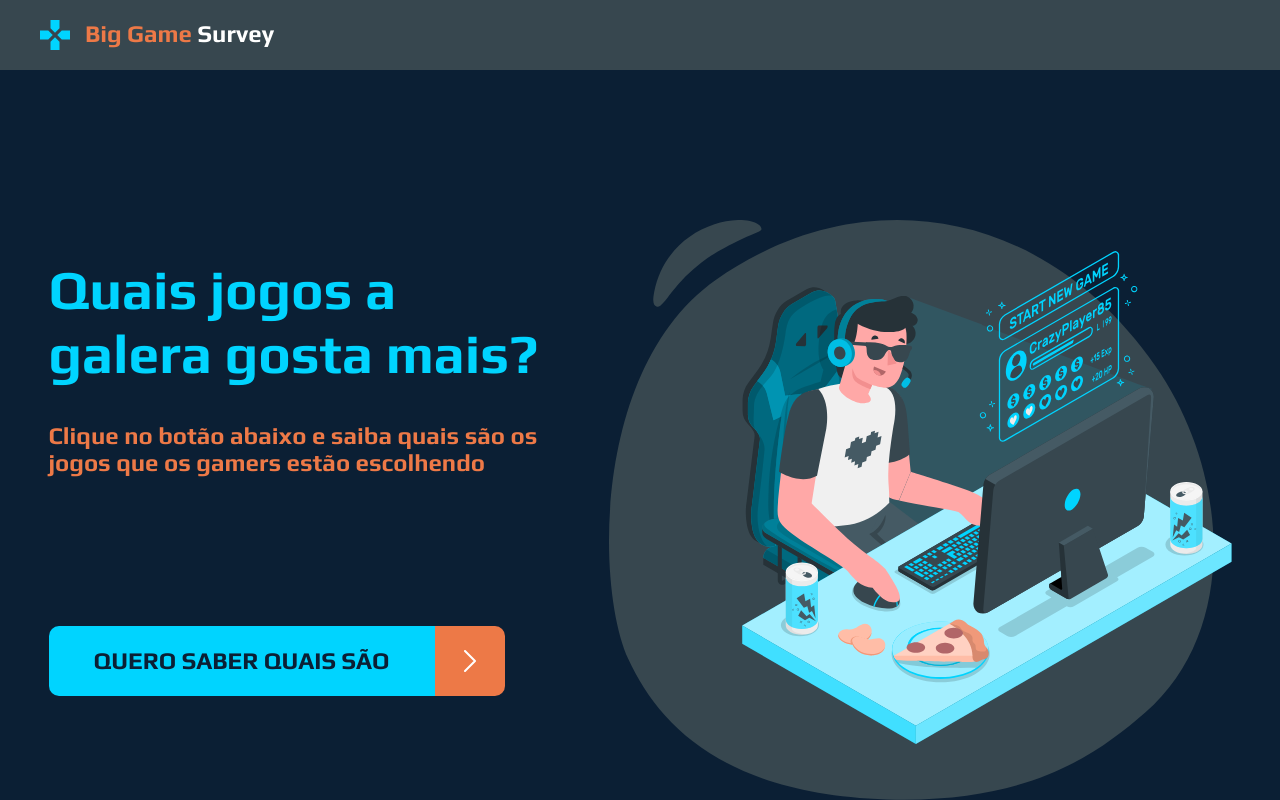
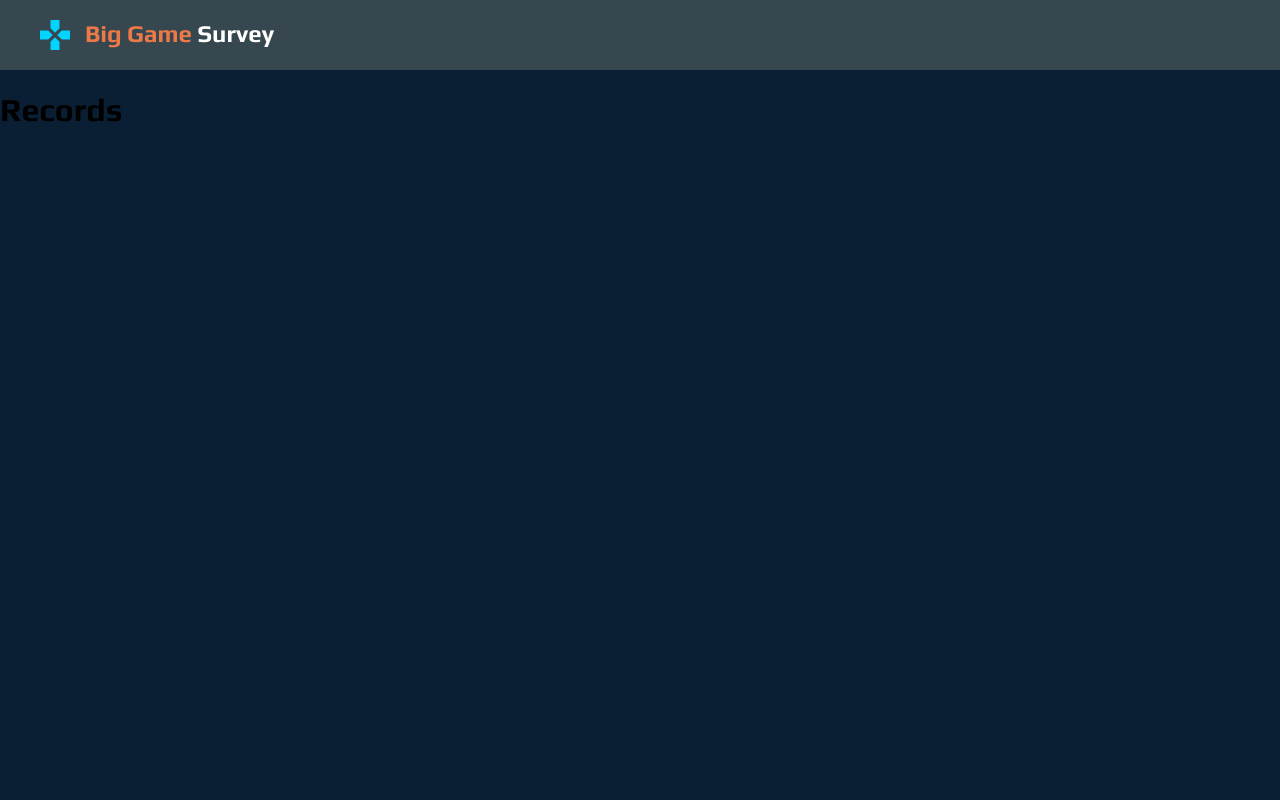
Before and after one commit to mthonorio/Big-Game-Survey, a React (Create React App) app in the folder front-web/: page /records in a window 1280 px wide. Built offline with nearby package versions, Linux system fonts and the light colour scheme.

Commit message:
Criando navegação com rotas

```diff
--- a/front-web/package.json
+++ b/front-web/package.json
@@ -10,8 +10,10 @@
     "@types/node": "^12.12.62",
     "@types/react": "^16.9.49",
     "@types/react-dom": "^16.9.8",
+    "@types/react-router-dom": "^5.1.5",
     "react": "^16.13.1",
     "react-dom": "^16.13.1",
+    "react-router-dom": "^5.2.0",
     "react-scripts": "3.4.3",
     "typescript": "^3.7.5"
   },
@@ -35,5 +37,8 @@
       "last 1 firefox version",
       "last 1 safari version"
     ]
+  },
+  "devDependecies": {
+    "@types/react-router-dom": "^5.1.5"
   }
 }
--- a/front-web/src/App.tsx
+++ b/front-web/src/App.tsx
@@ -1,14 +1,10 @@
 import React from 'react';
 import './App.css';
-import Header from './components/Header';
-import Home from './pages/Home';
+import Routes from './Routes';
 
 function App() {
   return (
-    <div>
-      <Header />
-      <Home />
-    </div>
+   <Routes />
   );
 }
 
--- /dev/null
+++ b/front-web/src/Routes.tsx
@@ -0,0 +1,21 @@
+import React from 'react';
+import { BrowserRouter, Switch, Route } from 'react-router-dom';
+import Home from './pages/Home';
+import Header from './components/Header';
+import Records from './pages/Records';
+
+const Routes = () => (
+  <BrowserRouter>
+    <Header />
+    <Switch>
+      <Route path="/" exact>
+        <Home />
+      </Route>
+      <Route path="/records">
+        <Records />
+      </Route>
+    </Switch>
+  </BrowserRouter>
+);
+
+export default Routes;
--- a/front-web/src/components/Header/index.tsx
+++ b/front-web/src/components/Header/index.tsx
@@ -1,14 +1,17 @@
 import React from 'react';
 import './styles.css';
 import { ReactComponent as Logo } from '../../assets/logo.svg';
+import { Link } from 'react-router-dom';
 
 const Header = () => (
   <header className="main-header">
     <Logo />
-    <div className="logo-text">
-      <span className="logo-text-1">Big Game</span>
-      <span className="logo-text-2"> Survey</span>
-    </div>
+      <Link to="/">
+        <div className="logo-text">
+        <span className="logo-text-1">Big Game</span>
+        <span className="logo-text-2"> Survey</span>
+      </div>
+    </Link>
   </header>
 
 );
--- a/front-web/src/pages/Home/index.tsx
+++ b/front-web/src/pages/Home/index.tsx
@@ -2,7 +2,7 @@
 import './styles.css';
 import { ReactComponent as ArrowIcon } from '../../assets/arrow.svg';
 import { ReactComponent as GamerImage } from '../../assets/gamer.svg';
-
+import { Link } from 'react-router-dom';
 
 const Home = () => (
   <div className="home-container">
@@ -13,6 +13,7 @@
       <h3 className="home-text-subtitle">
         Clique no botão abaixo e saiba quais são os jogos que os gamers estão escolhendo
       </h3>
+      <Link to="/records">
         <div className="home-actions">
           <button className="home-btn">
             QUERO SABER QUAIS SÃO
@@ -21,6 +22,7 @@
             <ArrowIcon />
           </div>
         </div>
+      </Link>
     </div>
     <GamerImage className="home-image"/>
   </div>
--- /dev/null
+++ b/front-web/src/pages/Records/index.tsx
@@ -0,0 +1,7 @@
+import React from 'react';
+
+const Records = () => (
+  <h1>Records</h1>
+)
+
+export default Records;
```
Lines whose indentation alone changed are shown as unchanged.
